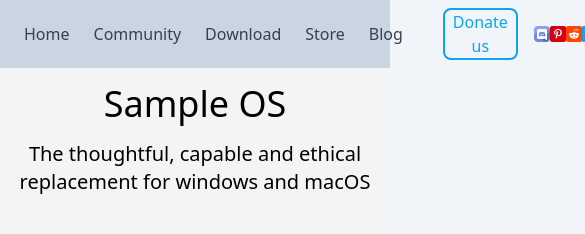
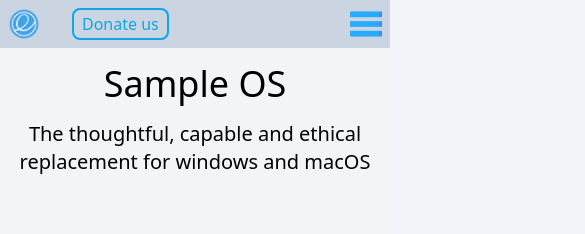
Before and after one commit to ayushshaw90/template-website, a website built with Vite: page index.html in a window 390 px wide. Shown: the top 234 px of the page, 585 px wide, since content can reach past the window. Built offline with nearby package versions, Linux system fonts and the light colour scheme; files whose address does not match are found by name.

Commit message:
created custom breakpoints

```diff
--- a/index.html
+++ b/index.html
@@ -13,18 +13,18 @@
     <nav class="flex w-full bg-slate-300 text-slate-700 justify-between">
         <div class=" px-2 inline-flex ">
             <ul class="inline-flex ">
-                <li><img src="img/elementaryOS_logo.webp" alt="" class="w-8 h-14 py-3"></li>
-                <li class="ml-2 hover:bg-slate-400 ease-in-out duration-300 px-2 py-4 my-auto ">Home</li>
-                <li class="ml-2 hover:bg-slate-400 ease-in-out duration-300 px-2 py-4 my-auto">Community</li>
-                <li class="ml-2 hover:bg-slate-400 ease-in-out duration-300 px-2 py-4 my-auto">Download</li>
-                <li class="ml-2 hover:bg-slate-400 ease-in-out duration-300 px-2 py-4 my-auto">Store</li>
-                <li class="ml-2 hover:bg-slate-400 ease-in-out duration-300 px-2 py-4 my-auto">Blog</li>
+                <li><img src="img/elementaryOS_logo.webp" alt="" class="h-12 py-2 my-auto"></li>
+                <li class="ml-2 hover:bg-slate-400 ease-in-out duration-300 px-2 py-4 my-auto  hidden pc:block">Home</li>
+                <li class="ml-2 hover:bg-slate-400 ease-in-out duration-300 px-2 py-4 my-auto hidden pc:block">Community</li>
+                <li class="ml-2 hover:bg-slate-400 ease-in-out duration-300 px-2 py-4 my-auto hidden pc:block">Download</li>
+                <li class="ml-2 hover:bg-slate-400 ease-in-out duration-300 px-2 py-4 my-auto hidden pc:block">Store</li>
+                <li class="ml-2 hover:bg-slate-400 ease-in-out duration-300 px-2 py-4 my-auto hidden pc:block">Blog</li>
                 <button
                     class="ml-8 ease-in-out duration-300 border-2 border-sky-500 my-2 px-2 rounded-lg text-sky-500 hover:bg-sky-500 hover:text-white">Donate
                     us</button>
             </ul>
         </div>
-        <div class="inline-flex pr-6">
+        <div class="pr-6 hidden pc:inline-flex">
             <ul class="inline-flex">
                 <li class="my-auto"><img src="img/discord.png" alt=""
                         class="w-6 mx-2 my-auto hover:w-8 ease-in-out duration-300"></li>
@@ -39,6 +39,8 @@
                 <li class="my-auto"><img src="" alt=""></li>
             </ul>
         </div>
+
+        <img src="img/menu.png" alt="" class="h-8 my-auto pc:hidden px-2">
     </nav>
     <div id="home" class="bg-gray-100 text-center pb-32">
         <h1 class="text-4xl py-4">Sample OS</h1>
--- a/tailwind.config.js
+++ b/tailwind.config.js
@@ -1,6 +1,11 @@
 module.exports = {
   content: ["*"],
   theme: {
+    screens: {
+      'mob':'0px',
+      'tab': '500px',
+      'pc': '850px'
+    },
     extend: {},
   },
   plugins: [],
```
